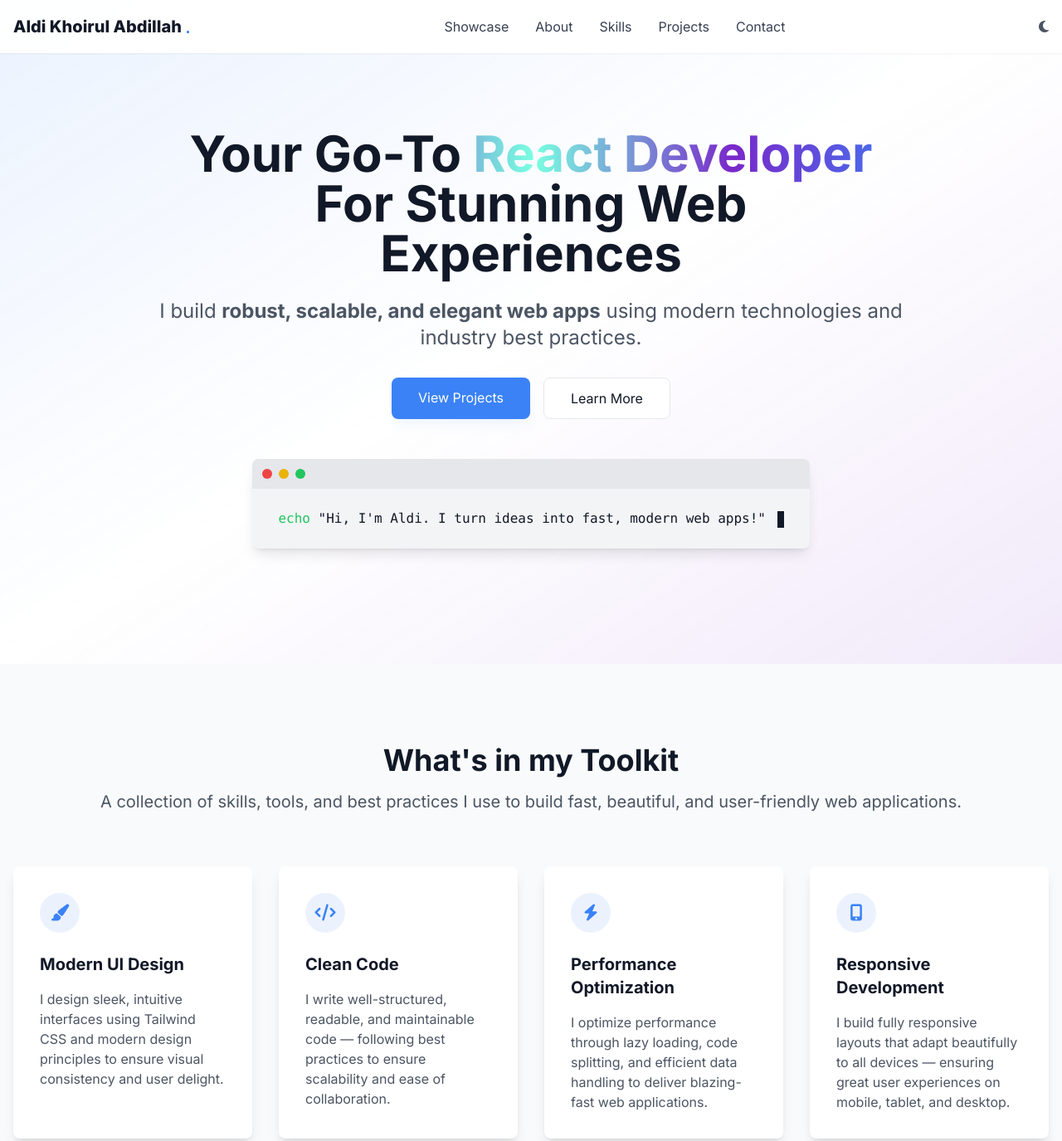
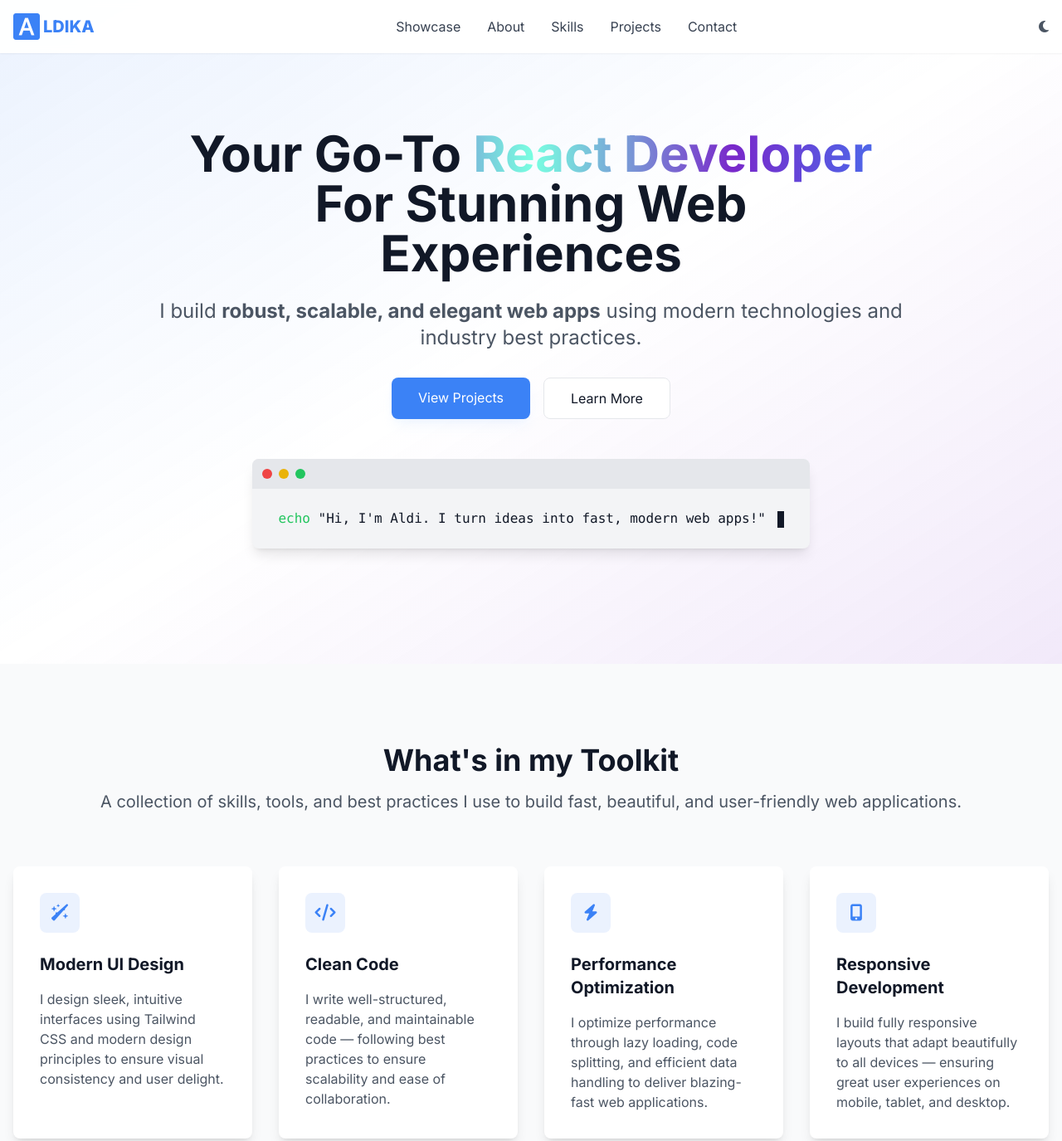
Before and after one commit to aldikhoirul/portfolio-aldi, a website: page index.html in a window 1280 px wide. Shown: the top 1375 px of the page at 83% size. Drawn offline with nearby package versions, Linux system fonts and the light colour scheme.

Commit message:
add logo and update icon features

```diff
--- a/index.html
+++ b/index.html
@@ -37,9 +37,10 @@
     >
       <div class="container mx-auto px-4">
         <nav class="flex justify-between items-center py-4">
-          <div class="flex items-center">
-            <span class="text-xl font-extrabold">Aldi Khoirul Abdillah</span>
-            <span class="text-primary text-2xl ml-1">.</span>
+          <div class="flex items-center space-x-1">
+            <img src="assets/images/favicon2-32x32.png" alt="ALDIKA" />
+            <span class="text-xl font-extrabold text-primary">LDIKA</span>
+            <!-- <span class="text-primary text-2xl ml-1">.</span> -->
           </div>
           <ul class="hidden md:flex space-x-8">
             <li>
@@ -107,9 +108,10 @@
     >
       <div class="container mx-auto px-4 h-full flex flex-col">
         <div class="flex justify-between items-center py-4">
-          <div class="flex items-center">
-            <span class="text-xl font-extrabold">Aldi Khoirul Abdillah</span>
-            <span class="text-primary text-2xl ml-1">.</span>
+          <div class="flex items-center space-x-1">
+            <img src="assets/images/favicon2-32x32.png" alt="ALDIKA" />
+            <span class="text-xl font-extrabold text-primary">LDIKA</span>
+            <!-- <span class="text-primary text-2xl ml-1">.</span> -->
           </div>
           <button id="closeMenu" class="p-2">
             <i
@@ -229,9 +231,11 @@
             class="bg-white dark:bg-dark-background p-8 rounded-lg shadow-lg hover:shadow-xl transition-all duration-300 transform hover:-translate-y-1"
           >
             <div
-              class="w-12 h-12 bg-primary/10 rounded-full flex items-center justify-center mb-6"
+              class="w-12 h-12 bg-primary/10 rounded-lg flex items-center justify-center mb-6"
             >
-              <i class="fa-solid fa-paintbrush text-primary text-xl"></i>
+              <!-- <i class="fa-solid fa-paintbrush text-primary text-xl"></i> -->
+              <!-- <i class="fa-solid fa-gear text-primary text-xl"></i> -->
+              <i class="fa-solid fa-wand-sparkles text-primary text-xl"></i>
             </div>
             <h3 class="text-xl font-bold mb-4">Modern UI Design</h3>
             <p class="text-gray-600 dark:text-gray-400">
@@ -243,7 +247,7 @@
             class="bg-white dark:bg-dark-background p-8 rounded-lg shadow-lg hover:shadow-xl transition-all duration-300 transform hover:-translate-y-1"
           >
             <div
-              class="w-12 h-12 bg-primary/10 rounded-full flex items-center justify-center mb-6"
+              class="w-12 h-12 bg-primary/10 rounded-lg flex items-center justify-center mb-6"
             >
               <i class="fa-solid fa-code text-primary text-xl"></i>
             </div>
@@ -258,7 +262,7 @@
             class="bg-white dark:bg-dark-background p-8 rounded-lg shadow-lg hover:shadow-xl transition-all duration-300 transform hover:-translate-y-1"
           >
             <div
-              class="w-12 h-12 bg-primary/10 rounded-full flex items-center justify-center mb-6"
+              class="w-12 h-12 bg-primary/10 rounded-lg flex items-center justify-center mb-6"
             >
               <i class="fa-solid fa-bolt text-primary text-xl"></i>
             </div>
@@ -272,7 +276,7 @@
             class="bg-white dark:bg-dark-background p-8 rounded-lg shadow-lg hover:shadow-xl transition-all duration-300 transform hover:-translate-y-1"
           >
             <div
-              class="w-12 h-12 bg-primary/10 rounded-full flex items-center justify-center mb-6"
+              class="w-12 h-12 bg-primary/10 rounded-lg flex items-center justify-center mb-6"
             >
               <i class="fa-solid fa-mobile-alt text-primary text-xl"></i>
             </div>
@@ -1301,9 +1305,10 @@
         <div
           class="flex flex-col md:flex-row justify-between items-center mb-8"
         >
-          <div class="flex items-center mb-4 md:mb-0">
-            <span class="text-xl font-extrabold">Aldi Khoirul Abdillah</span>
-            <span class="text-primary text-2xl ml-1">.</span>
+          <div class="flex items-center mb-4 md:mb-0 space-x-1">
+            <img src="assets/images/favicon2-32x32.png" alt="ALDIKA" />
+            <span class="text-xl font-extrabold text-primary">LDIKA</span>
+            <!-- <span class="text-primary text-2xl ml-1">.</span> -->
           </div>
           <ul class="flex flex-wrap justify-center gap-6 mb-4">
             <li>
```
Also changed, not shown: assets/images/favicon-32x32.png, assets/images/favicon2-32x32.png (added), build/tailwind.css.
